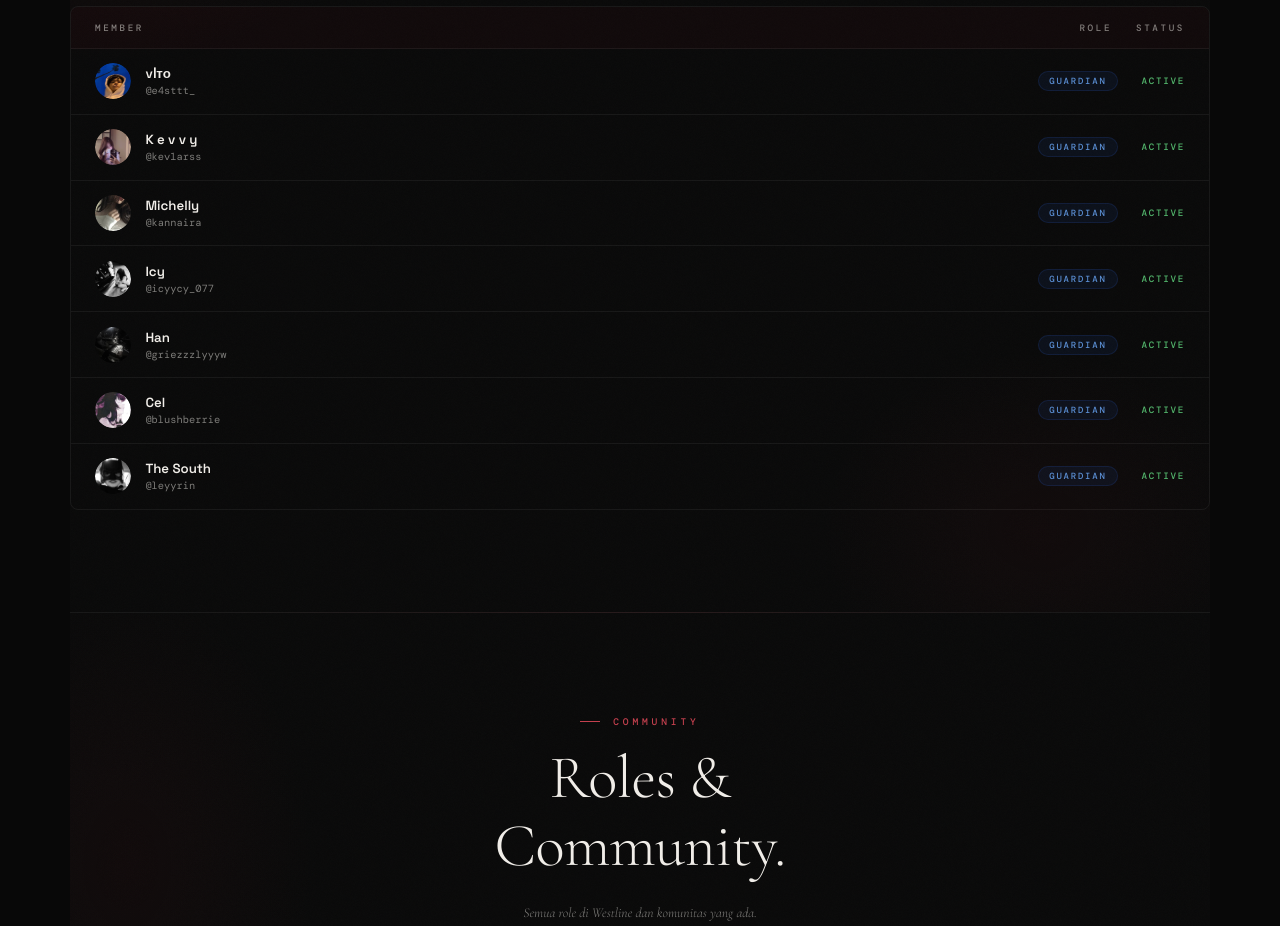
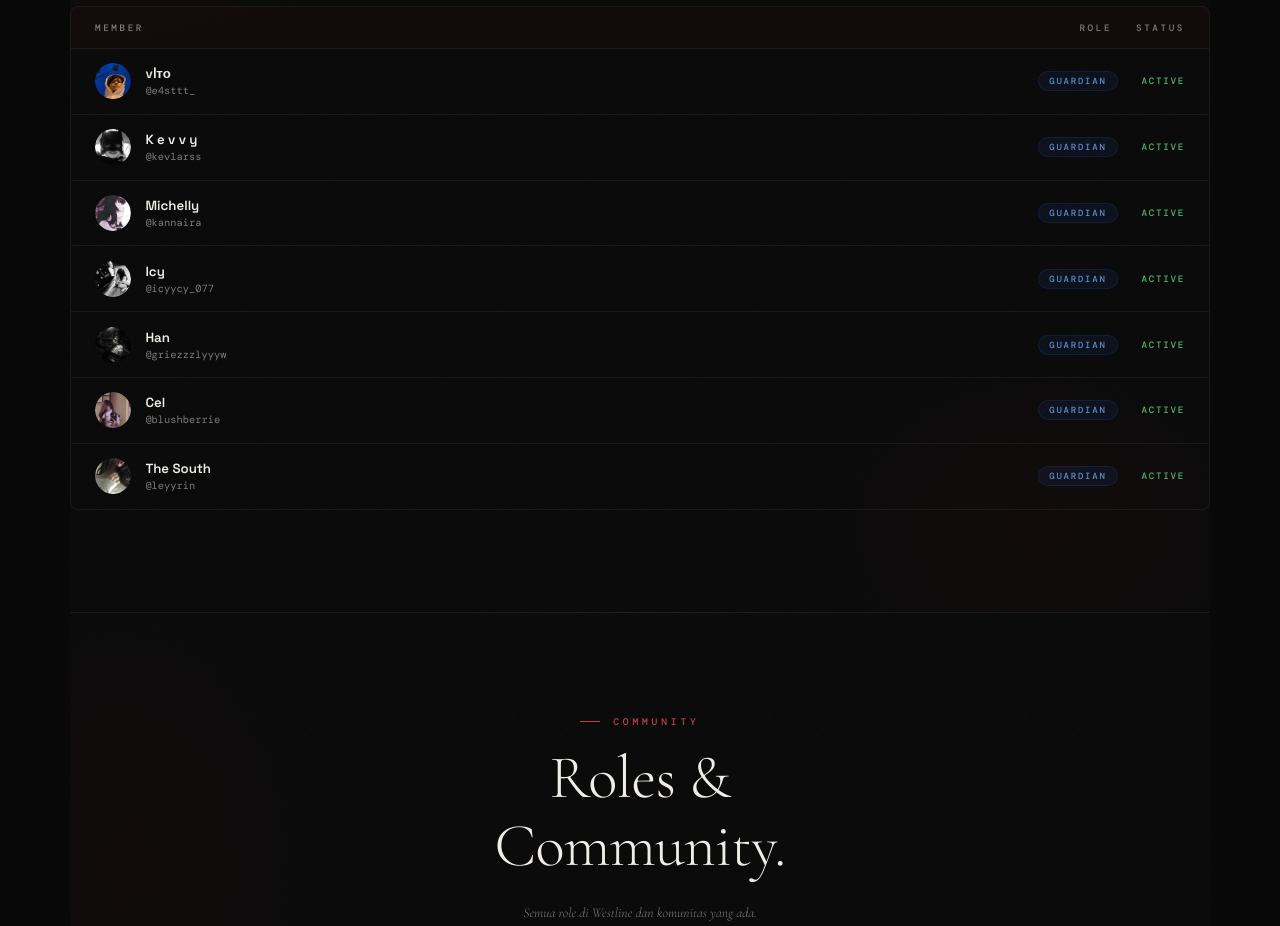
Before and after one commit to westlineserver-commits/westlinehub, a plain HTML site: page index.html in a window 1280 px wide. Shown: the part 5560-6486 px from the top of the page. Drawn offline with nearby package versions, Linux system fonts and the light colour scheme; no server answers; a web font is replaced by a local one.

Commit message:
Add files via upload

```diff
--- a/index.html
+++ b/index.html
@@ -397,12 +397,12 @@
           <span class="staff-role staff-role-guardian">Guardian</span>
           <span class="table-status table-status-active">Active</span>
         </div>
-        <div class="table-row" data-name="K e v v y" data-username="@kev1arss" data-discord-id="560068892047835136" data-role="Guardian" data-role-type="guardian" data-bio="Server safety" data-color="135deg, #1a1a2a, #2a2a4a" data-photo="guardian5.png">
+        <div class="table-row" data-name="K e v v y" data-username="@kev1arss" data-discord-id="560068892047835136" data-role="Guardian" data-role-type="guardian" data-bio="Server safety" data-color="135deg, #1a1a2a, #2a2a4a" data-photo="guardian7.png">
           <div class="table-member"><div class="table-avatar" style="background:linear-gradient(135deg,#1a1a2a,#2a2a4a);">🛡️</div><div><p class="table-name">K e v v y</p><p class="table-username">@kev1arss</p></div></div>
           <span class="staff-role staff-role-guardian">Guardian</span>
           <span class="table-status table-status-active">Active</span>
         </div>
-        <div class="table-row" data-name="Michelly" data-username="@kannaira" data-discord-id="1249790935932600421" data-role="Guardian" data-role-type="guardian" data-bio="Server safety" data-color="135deg, #1a1a2a, #2a2a4a" data-photo="guardian4.png">
+        <div class="table-row" data-name="Michelly" data-username="@kannaira" data-discord-id="1249790935932600421" data-role="Guardian" data-role-type="guardian" data-bio="Server safety" data-color="135deg, #1a1a2a, #2a2a4a" data-photo="guardian6.png">
           <div class="table-member"><div class="table-avatar" style="background:linear-gradient(135deg,#1a1a2a,#2a2a4a);">🛡️</div><div><p class="table-name">Michelly</p><p class="table-username">@kannaira</p></div></div>
           <span class="staff-role staff-role-guardian">Guardian</span>
           <span class="table-status table-status-active">Active</span>
@@ -417,12 +417,12 @@
           <span class="staff-role staff-role-guardian">Guardian</span>
           <span class="table-status table-status-active">Active</span>
         </div>
-        <div class="table-row" data-name="Cel" data-username="@blushberrie" data-discord-id="1375838007076061376" data-role="Guardian" data-role-type="guardian" data-bio="Server safety" data-color="135deg, #1a1a2a, #2a2a4a" data-photo="guardian6.png">
+        <div class="table-row" data-name="Cel" data-username="@blushberrie" data-discord-id="1375838007076061376" data-role="Guardian" data-role-type="guardian" data-bio="Server safety" data-color="135deg, #1a1a2a, #2a2a4a" data-photo="guardian5.png">
           <div class="table-member"><div class="table-avatar" style="background:linear-gradient(135deg,#1a1a2a,#2a2a4a);">🛡️</div><div><p class="table-name">Cel</p><p class="table-username">@blushberrie</p></div></div>
           <span class="staff-role staff-role-guardian">Guardian</span>
           <span class="table-status table-status-active">Active</span>
         </div>
-        <div class="table-row" data-name="The South" data-username="@leyyrin" data-discord-id="1375838007076061377" data-role="Guardian" data-role-type="guardian" data-bio="Server safety" data-color="135deg, #1a1a2a, #2a2a4a" data-photo="guardian7.png">
+        <div class="table-row" data-name="The South" data-username="@leyyrin" data-discord-id="1375838007076061377" data-role="Guardian" data-role-type="guardian" data-bio="Server safety" data-color="135deg, #1a1a2a, #2a2a4a" data-photo="guardian4.png">
           <div class="table-member"><div class="table-avatar" style="background:linear-gradient(135deg,#1a1a2a,#2a2a4a);">🛡️</div><div><p class="table-name">The South</p><p class="table-username">@leyyrin</p></div></div>
           <span class="staff-role staff-role-guardian">Guardian</span>
           <span class="table-status table-status-active">Active</span>
@@ -434,7 +434,7 @@
     <section id="roles">
       <div class="roles-header">
         <p class="section-label">Community</p>
-        <h2 class="section-title">Roles &amp<br>Community.</h2>
+        <h2 class="section-title">Roles &amp;<br>Community.</h2>
         <p class="roles-sub">Semua role di Westline dan komunitas yang ada.</p>
       </div>
       <div class="role-table-wrapper">
```
